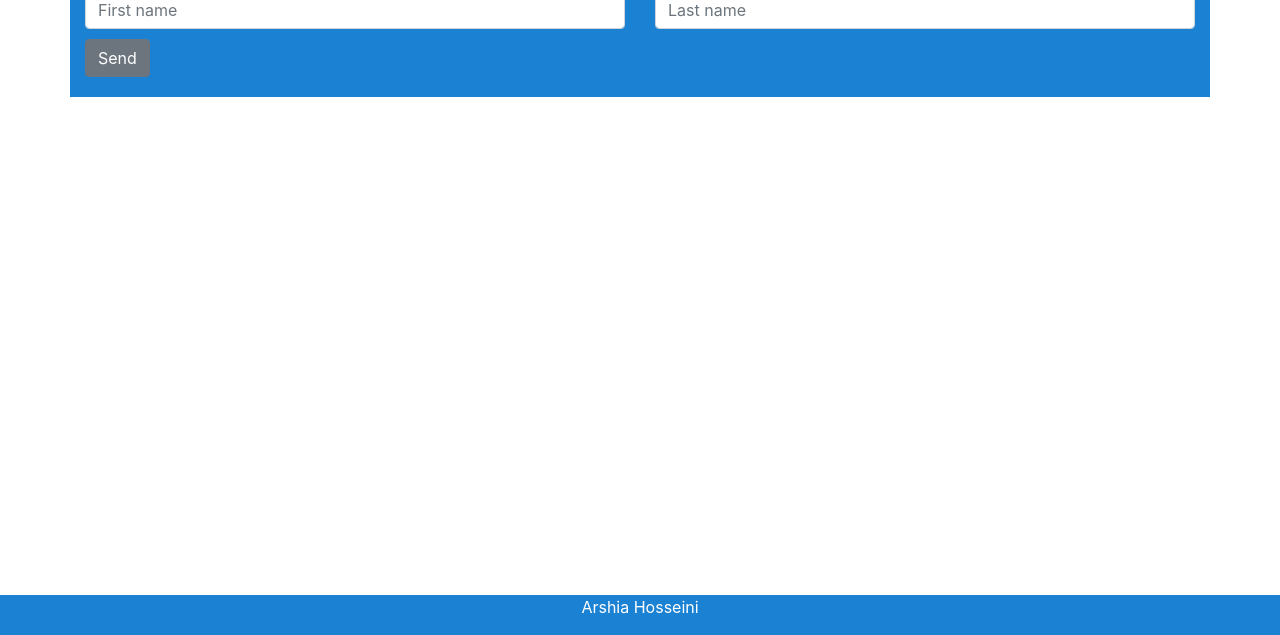
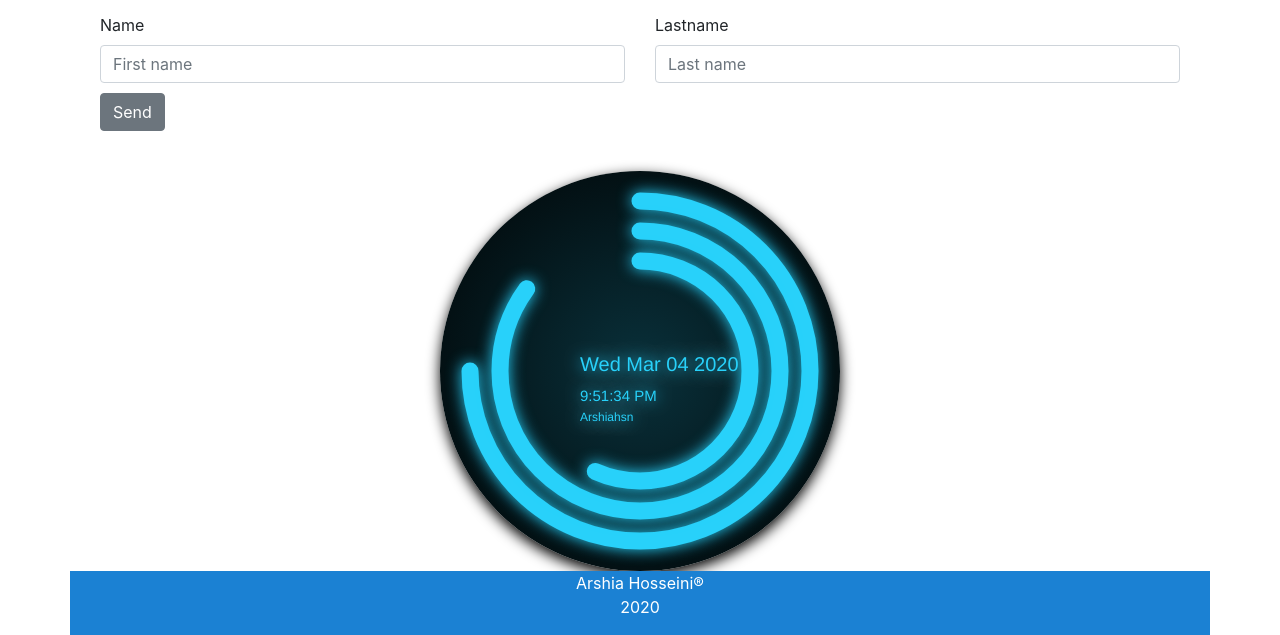
Before and after one commit to NRG-UCalgary/NodeJS-Test, a website: page arshia.testserver/index.html in a window 1280 px wide. Shown: the part 165-800 px from the top of the page. Drawn offline with nearby package versions, Linux system fonts and the light colour scheme; no server answers.

Commit message:
Added stylings and JS to the view

```diff
--- a/arshia.testserver/index.html
+++ b/arshia.testserver/index.html
@@ -4,34 +4,45 @@
         <title>Name form</title>
         <style>
 
-            body { background:rgb(40, 194, 19); font: 13px Helvetica, Arial; }
-            .container { background: rgb(27, 129, 211); padding: 20px; }
+            .body {font: 13px Helvetica, Arial; background-color: gray;}
+
+            .header {padding: 20px; background: rgb(27, 129, 211);}
             .container button {margin-top: 10px !important;}
-            .jumbotron {padding: 20px;}
             .footer {
-                    position: fixed;
-                    left: 0;
-                    bottom: 0;
-                    width: 100%;
                     color:rgb(255, 255, 255);
                     background-color: rgb(27, 129, 211);
                     text-align: center;
+                    padding-bottom: 0;
                 }
+
+
+            #canvas {
+              display:block;
+              margin:5vh auto;
+              border-radius:50%;
+              box-shadow: 0 5px 14px black;
+              padding-top: ;
+            }
         </style>
         <link href="https://stackpath.bootstrapcdn.com/bootstrap/4.4.1/css/bootstrap.min.css" rel="stylesheet" integrity="sha384-Vkoo8x4CGsO3+Hhxv8T/Q5PaXtkKtu6ug5TOeNV6gBiFeWPGFN9MuhOf23Q9Ifjh" crossorigin="anonymous">
     </head>
     <body>
+      <div class="container">
+        <div class="container header">
+            <h1 id="h">Welcome</h1>
+            <h3>This server runs on NodeJS/Express engine</h3>
+
+        </div>
         <div class="container">
-            <h1 id="h">Welcome</h1>
-            <p>This server works on NodeJS/Express engine</p>
-        </div>
-        <div class=container>
+            <p>Please input your name and your lastname:</p>
             <form action="">
                 <div class="row">
                     <div class="col">
+                      <label for="name">Name</label>
                       <input id="name" type="text" class="form-control" placeholder="First name">
                     </div>
                     <div class="col">
+                      <label for="lastname">Lastname</label>
                       <input id="lastname" type="text" class="form-control" placeholder="Last name">
                     </div>
                 </div>
@@ -41,24 +52,97 @@
             </form>
         </div>
 
-        <div class="footer" class="container">
-            <p>Arshia Hosseini</p>
+        <div class="container">
+          <canvas id="canvas" width="400" height="400"></canvas>
         </div>
+
+        <div class="container footer fixed-bottom">
+            <p>Arshia Hosseini® <br/>2020</p>
+        </div>
+      </div>
+
 
         <script src="/socket.io/socket.io.js"></script>
         <script src="https://code.jquery.com/jquery-1.11.1.js"></script>
         <script>
+
           $(function () {
             var socket = io();
             $('form').submit(function(e){
               e.preventDefault(); // prevents page reloading
               socket.emit('name', { name: $('#name').val(), lastname: $('#lastname').val() } );
-              $('#h').html('Welcome '+$('#name').val()+' '+$('#lastname').val());
+              $('#h').html('Hi '+$('#name').val()+' '+$('#lastname').val());
               $('#name').val('');
               $('#lastname').val('');
               return false;
             });
           });
+
+
+          var canvas = document.getElementById('canvas');
+          var ctx = canvas.getContext('2d');
+          ctx.strokeStyle = '#28d1fa';
+
+          ctx.lineWidth = 17;
+          ctx.lineCap = 'round';
+          ctx.shadowBlur = 15;
+          ctx.shadowColor = '#28d1fa';
+
+          function degToRad(degree) {
+            var factor = Math.PI/180;
+            return degree*factor;
+          }
+
+          function renderTime() {
+
+            var now = new Date();
+            var today = now.toDateString();
+            var time = now.toLocaleTimeString();
+            var hours = now.getHours();
+            var minutes = now.getMinutes();
+            var seconds = now.getSeconds();
+            var milliseconds = now.getMilliseconds();
+            var newSeconds = seconds+ (milliseconds/1000);
+
+            // Background
+            gradient = ctx.createRadialGradient(200,200,5,200,200,300);
+            gradient.addColorStop(0,'#09303a');
+            gradient.addColorStop(1, '#000000');
+            ctx.fillStyle = gradient;
+            ctx.fillRect(0,0,400,400);
+
+            // Hours
+            ctx.beginPath();
+            ctx.arc(200, 200, 170, degToRad(270), degToRad((hours*30)-90));
+            ctx.stroke();
+
+            // Minutes
+             ctx.beginPath();
+            ctx.arc(200, 200, 140, degToRad(270), degToRad((minutes*6)-90));
+            ctx.stroke();
+            // Seconds
+             ctx.beginPath();
+            ctx.arc(200, 200, 110, degToRad(270), degToRad((newSeconds*6)-90));
+            ctx.stroke();
+            // Date
+            ctx.font = "20px Helvetica";
+            ctx.fillStyle = '#28d1fa';
+            ctx.fillText(today, 140, 200);
+
+            // Time
+            ctx.font = "15px Helvetica";
+            ctx.fillStyle = '#28d1fa';
+            ctx.fillText(time, 140, 230);
+
+            // Trademark
+            ctx.font = "12px Helvetica";
+            ctx.fillStyle = '#28d1fa';
+            ctx.fillText('Arshiahsn', 140, 250);
+
+          }
+          setInterval(renderTime, 40);
+        </script>
+
         </script>
 
     </body>
```
